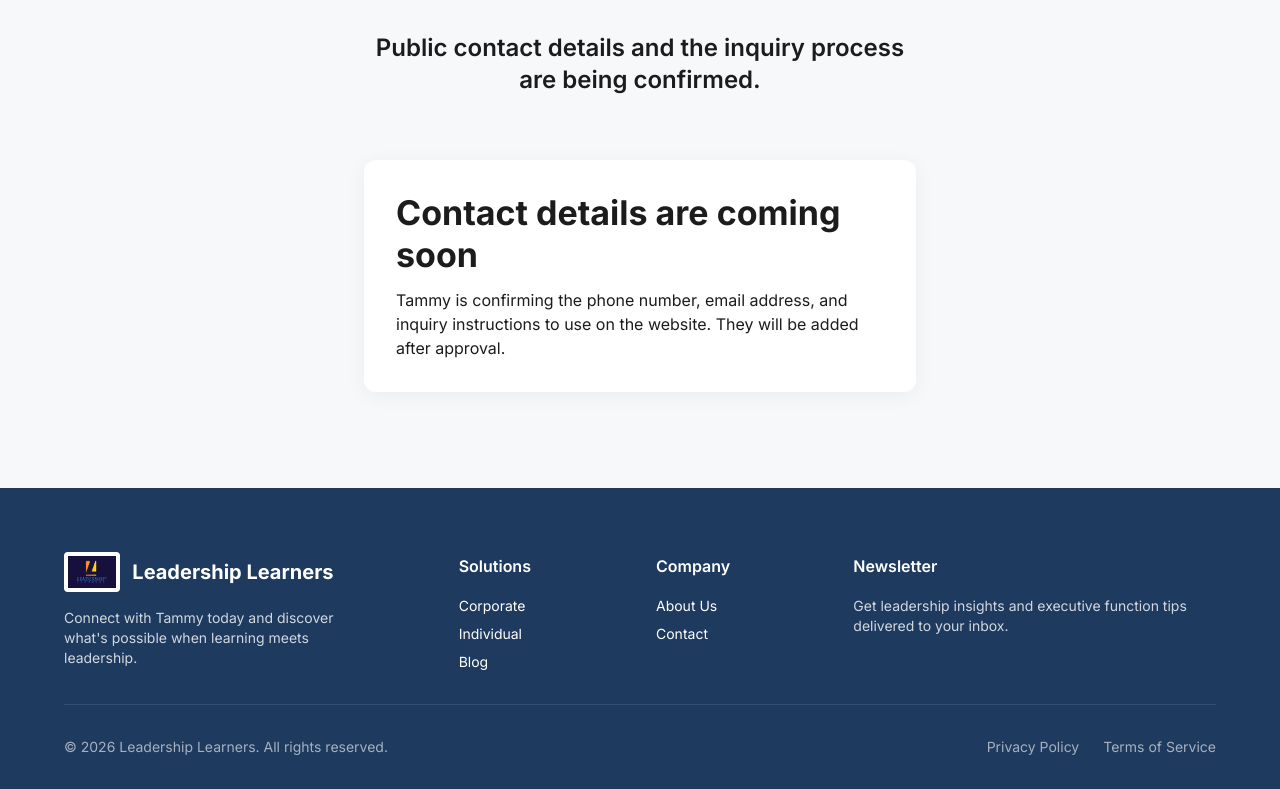
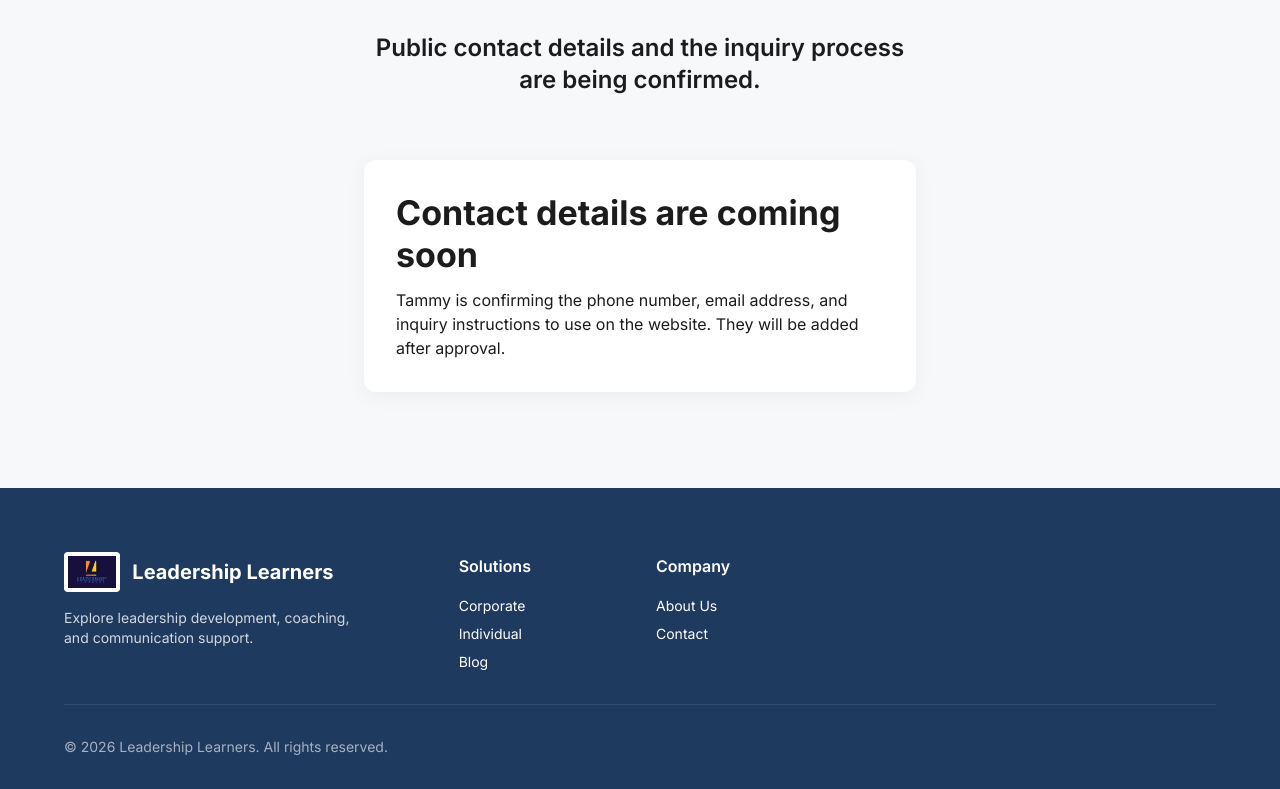
Before and after one commit to TECnologyj77/leadership-learns, a React (Vite) app: page /contact in a window 1280 px wide. Shown: the part 365-1154 px from the top of the page. Built offline with nearby package versions, Linux system fonts and the light colour scheme.

Commit message:
chore: remove inactive footer content

```diff
--- a/src/components/layout/Footer.tsx
+++ b/src/components/layout/Footer.tsx
@@ -23,7 +23,7 @@
               </AppText>
             </Box>
             <AppText variant="body2" sx={{ opacity: 0.8, maxWidth: 300 }}>
-              Connect with Tammy today and discover what's possible when learning meets leadership.
+              Explore leadership development, coaching, and communication support.
             </AppText>
           </Grid>
 
@@ -48,18 +48,6 @@
             </Box>
           </Grid>
 
-          <Grid size={{ xs: 12, md: 4 }}>
-            <AppText variant="subtitle1" sx={{ fontWeight: 600, mb: 2 }}>
-              Newsletter
-            </AppText>
-            <AppText variant="body2" sx={{ opacity: 0.8, mb: 2 }}>
-              Get leadership insights and executive function tips delivered to your inbox.
-            </AppText>
-            {/* Email capture placeholder */}
-            <Box sx={{ display: 'flex', gap: 1 }}>
-              {/* Future: EmailCapture component */}
-            </Box>
-          </Grid>
         </Grid>
 
         <Divider sx={{ my: 4, borderColor: 'rgba(255, 255, 255, 0.1)' }} />
@@ -68,10 +56,6 @@
           <AppText variant="body2" sx={{ opacity: 0.6 }}>
             © {new Date().getFullYear()} Leadership Learners. All rights reserved.
           </AppText>
-          <Box sx={{ display: 'flex', gap: 3 }}>
-            <Link href="#" color="inherit" underline="hover" variant="body2" sx={{ opacity: 0.6 }}>Privacy Policy</Link>
-            <Link href="#" color="inherit" underline="hover" variant="body2" sx={{ opacity: 0.6 }}>Terms of Service</Link>
-          </Box>
         </Box>
       </AppContainer>
     </Box>
```
